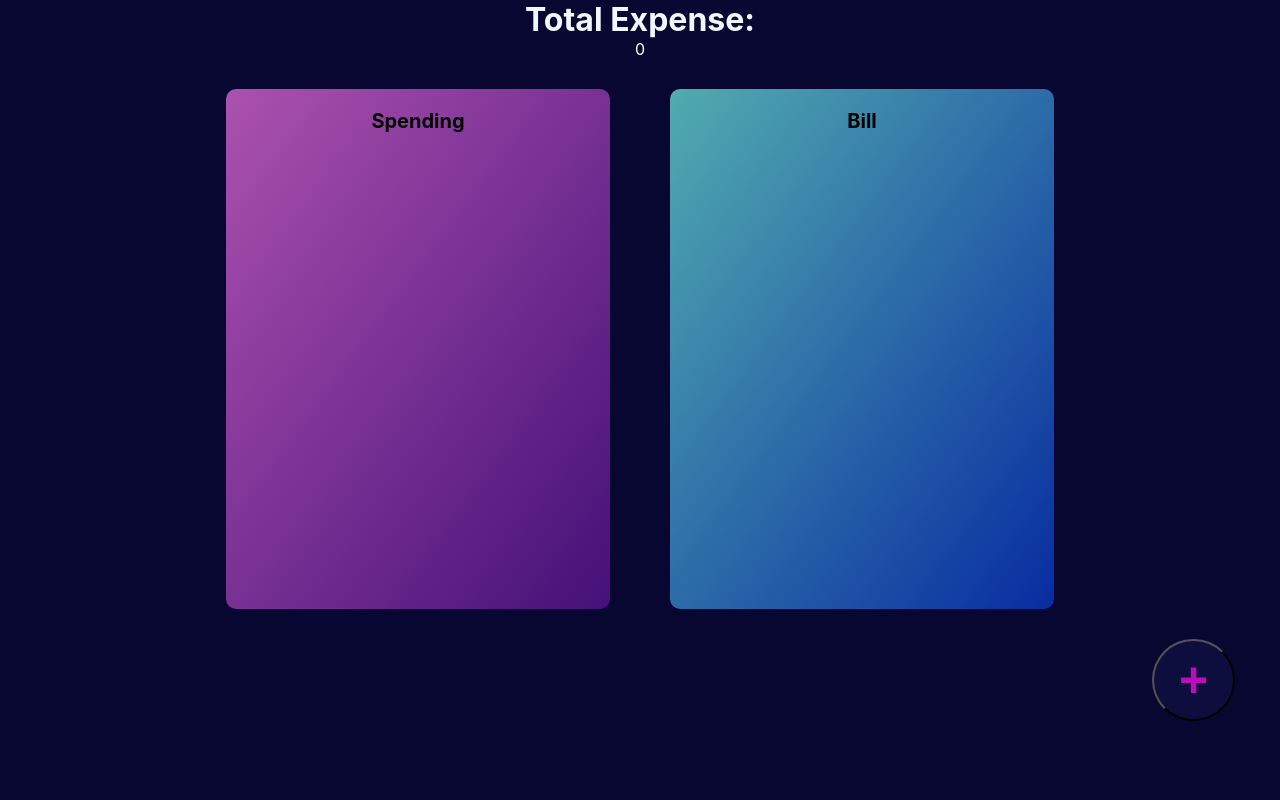
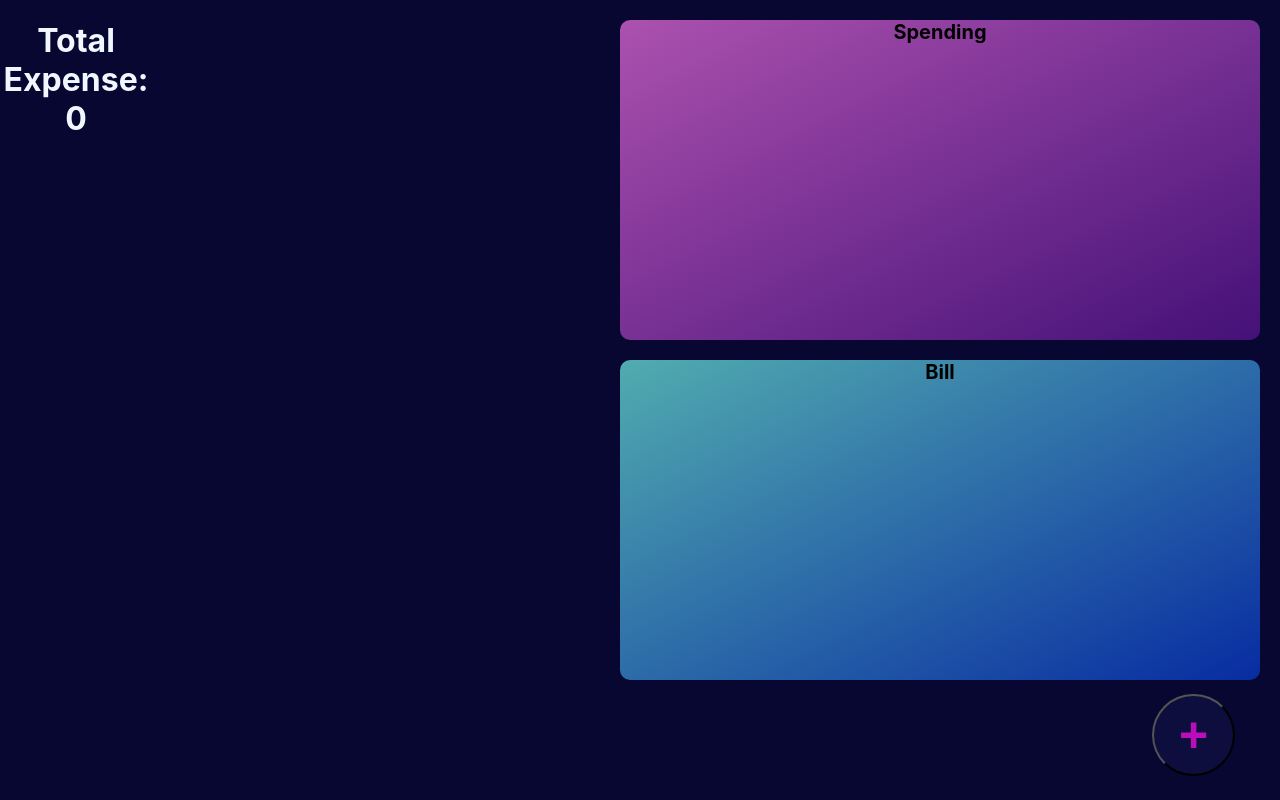
Before and after one commit to queeniewilliams/budgetApp, a React (Create React App) app in the folder client/: page /dashboard/expense in a window 1280 px wide. Built offline with nearby package versions, Linux system fonts and the light colour scheme.

Commit message:
changed style expense

```diff
--- a/client/src/pages/ExpensePage.css
+++ b/client/src/pages/ExpensePage.css
@@ -1,5 +1,6 @@
 .expensePage {
   position: relative;
+  display: flex;
   height: 100vh;
   background-color: rgb(7, 7, 49);
 }
@@ -14,8 +15,8 @@
   text-align: center;
 }
 .box {
-  display: flex;
-  justify-content: center;
+  margin-left: 35vw;
+  /* margin-right: 0; */
 }
 .box1 {
   background-image: linear-gradient(
@@ -24,9 +25,9 @@
     rgba(72, 17, 124, 0.945)
   );
   border-radius: 10px;
-  width: 30vw;
-  height: 65vh;
-  margin: 30px;
+  width: 50vw;
+  height: 40vh;
+  margin: 20px;
 }
 .box2 {
   background-image: linear-gradient(
@@ -35,14 +36,16 @@
     rgba(8, 46, 168, 0.945)
   );
   border-radius: 10px;
-  width: 30vw;
-  height: 65vh;
-  margin: 30px;
+  width: 50vw;
+  height: 40vh;
+  margin: 20px;
 }
 .listSpending {
-  display: grid;
+  /* display: grid;
   grid-template-columns: 1fr 1fr;
-  grid-template-rows: 1fr 1fr;
+  grid-template-rows: 1fr 1fr; */
+  display: flex;
+  justify-content: space-around;
   width: 300px;
 }
 .listbill {
@@ -52,6 +55,7 @@
 }
 .spendBtn {
   position: absolute;
+  bottom: 3%;
   left: 90%;
   padding: 10px 25px 10px 25px;
   border-radius: 50px;
@@ -67,11 +71,11 @@
 }
 h1 {
   color: aliceblue;
-  margin: auto;
+  /* margin: auto; */
 }
 h2 {
   font-size: 25px;
-  margin-top: -15px;
+  /* margin-top: -15px; */
 }
 h3 {
   font-size: 20px;
--- a/client/src/pages/ExpensePage.js
+++ b/client/src/pages/ExpensePage.js
@@ -161,8 +161,10 @@ export default class ExpensePage extends Component {
           </Modal.Body>
         </Modal>
         <div className="expensePage">
-          <h1>Total Expense:</h1>
-          <h7 style={{ color: 'white' }}>{this.state.totalAmount}</h7>
+          <h1>
+            Total Expense:<br></br>
+            {this.state.totalAmount}
+          </h1>
           <div className="box">
             <div className="box1">
               <h3>Spending</h3>
```
